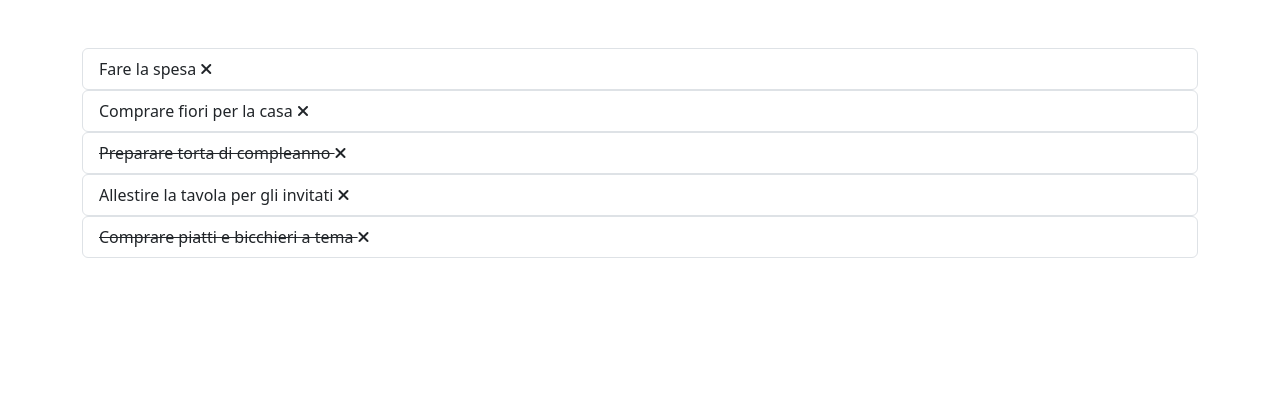
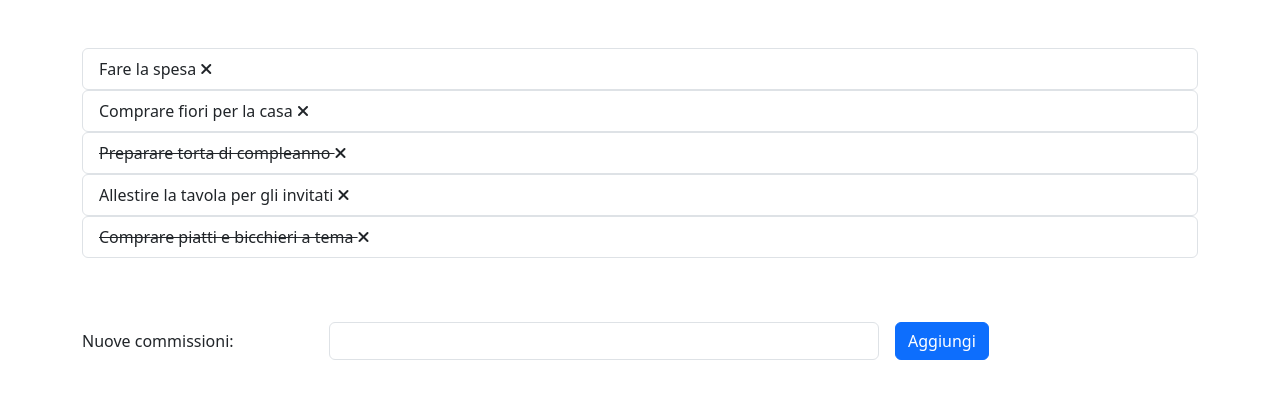
Before and after one commit to Morella92/Vue-To-Do-List, a plain HTML site: page index.html in a window 1280 px wide. Drawn offline with nearby package versions, Linux system fonts and the light colour scheme.

Commit message:
FEAT milestone 3

```diff
--- a/index.html
+++ b/index.html
@@ -15,24 +15,35 @@
 
 <body>
     <div id="app">
+
         <div class="container py-5">
-
             <!-- MILESTONE 1 -->
             <!-- Stampare all’interno di una lista HTML un item per ogni todo.  -->
             <!-- Se la proprietà done è uguale a true, visualizzare il testo del todo sbarrato. -->
             <ol v-for="item in listItem" class="list-group list-group">
+
                 <li class="list-group-item" :class="item.done === true ? 'text-decoration-line-through' : '' ">
                     {{ item.text }}
-                    <span @click = "removeItem"><i class="fa-solid fa-xmark"></i></span>
+                    <span @click="removeItem"><i class="fa-solid fa-xmark"></i></span>
                 </li>
 
             </ol>
-
-
-
-
         </div>
 
+        <div class="container py-3">
+            <form class="row g-3">
+                <div class="col-auto">
+                    <input type="text" readonly class="form-control-plaintext"
+                    value="Nuove commissioni:">
+                </div>
+                <div class="col-6">
+                    <input type="text" class="form-control" id="inputPassword2" placeholder="">
+                </div>
+                <div class="col-auto">
+                    <button @click="addItem" type="submit" class="btn btn-primary mb-3">Aggiungi</button>
+                </div>
+            </form>
+        </div>
     </div>
     <script src="./js/app.js"></script>
 </body>
--- a/js/app.js
+++ b/js/app.js
@@ -2,12 +2,6 @@
 // quindi ogni todo sarà un oggetto, formato da due proprietà:
 // text, una stringa che indica il testo del todo
 // done, un booleano (true/false) che indica se il todo è stato fatto oppure no
-
-
-// MILESTONE 3
-// Predisporre un campo di input testuale e un pulsante “aggiungi”:
-// cliccando sul pulsante, il testo digitato viene letto e utilizzato per creare un nuovo todo,
-// che quindi viene aggiunto alla lista dei todo esistenti.
 
 const { createApp } = Vue
 
@@ -39,7 +33,9 @@ createApp({
     data() {
         return {
 
-            listItem: list
+            listItem: list,
+
+            newValue: ''
         }
     },
 
@@ -51,6 +47,24 @@ createApp({
         removeItem: function (itemIndex) {
 
             this.listItem.splice(itemIndex, 1)
+        },
+
+        // MILESTONE 3
+        // Predisporre un campo di input testuale e un pulsante “aggiungi”:
+        // cliccando sul pulsante, il testo digitato viene letto e
+        // utilizzato per creare un nuovo todo,
+        // che quindi viene aggiunto alla lista dei todo esistenti.
+
+        addItem: function (){
+
+            this.listItem.push({
+
+                text: this.newValue,
+                done: false
+
+            }),
+
+            this.newValue = ''
         }
     }
 }).mount('#app')
```
